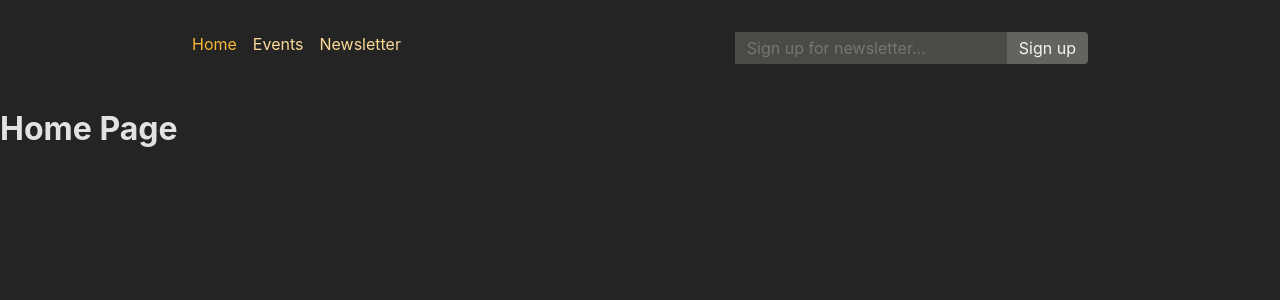
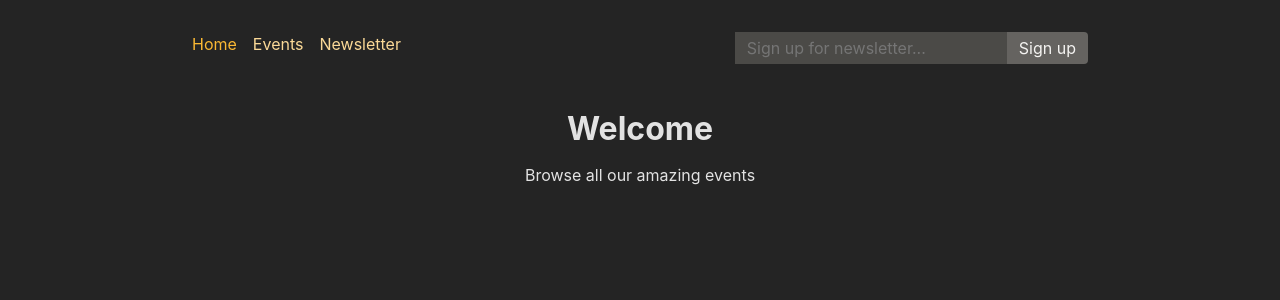
Before and after one commit to willl-8523/starting-react-router, a React (Create React App) app in the folder exercise/frontend/: page / in a window 1280 px wide. Shown: the top 300 px of the page. Built offline with nearby package versions, Linux system fonts and the light colour scheme.

Commit message:
Add layout for Home page

```diff
--- a/exercise/frontend/src/pages/Home.js
+++ b/exercise/frontend/src/pages/Home.js
@@ -1,7 +1,12 @@
 import React from 'react';
+import PageContent from '../components/pageContent';
 
 const HomePage = () => {
-    return ( <h1>Home Page</h1> );
-}
+  return (
+    <PageContent title="Welcome">
+      <p>Browse all our amazing events</p>
+    </PageContent>
+  );
+};
 
 export default HomePage;
```
